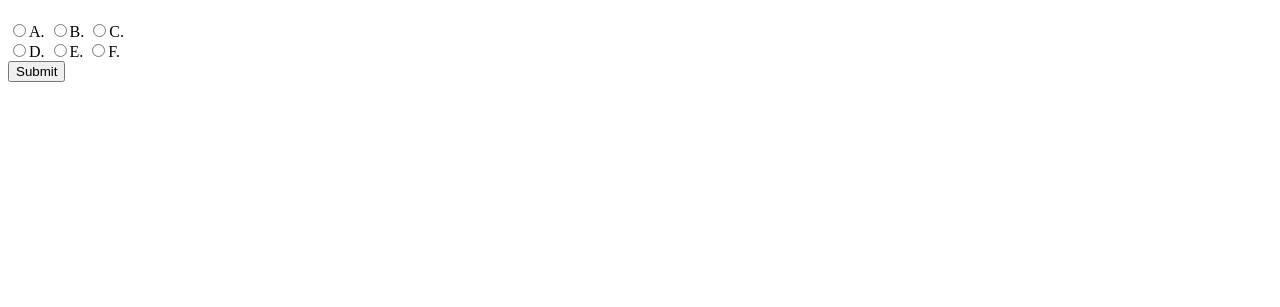
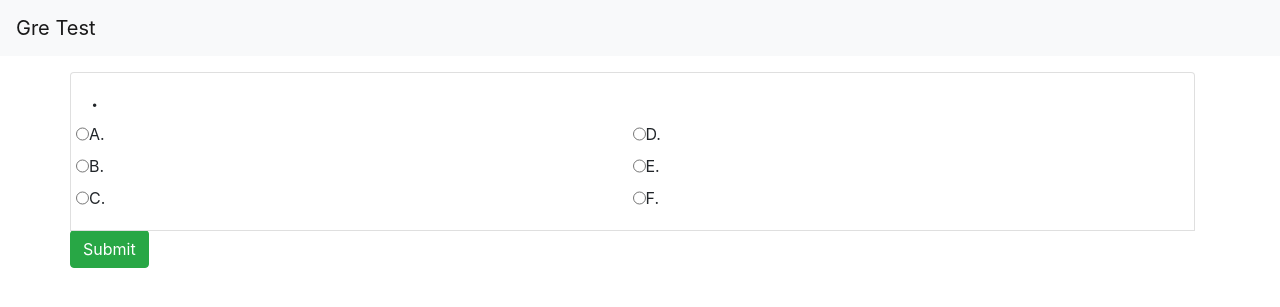
Before and after one commit to TheSithPadawan/GreProject, a Python web app: template client/templates/home.html in a window 1280 px wide. Shown: the top 307 px of the page. Run offline with Jinja, Linux system fonts and the light colour scheme; the template is opened without the code that fills it, so the values that code supplies are empty; some libraries are stand-ins or nearby versions.

Commit message:
Update home.html

```diff
--- a/client/templates/home.html
+++ b/client/templates/home.html
@@ -3,25 +3,41 @@
 <head>
   <title>Page Title</title>
   <script src="https://ajax.googleapis.com/ajax/libs/angularjs/1.6.10/angular.min.js"></script>
+  <script src="https://code.jquery.com/jquery-3.3.1.slim.min.js" integrity="sha384-q8i/X+965DzO0rT7abK41JStQIAqVgRVzpbzo5smXKp4YfRvH+8abtTE1Pi6jizo" crossorigin="anonymous"></script>
+  <script src="https://cdnjs.cloudflare.com/ajax/libs/popper.js/1.14.3/umd/popper.min.js" integrity="sha384-ZMP7rVo3mIykV+2+9J3UJ46jBk0WLaUAdn689aCwoqbBJiSnjAK/l8WvCWPIPm49" crossorigin="anonymous"></script>
+  <script src="https://stackpath.bootstrapcdn.com/bootstrap/4.1.1/js/bootstrap.min.js" integrity="sha384-smHYKdLADwkXOn1EmN1qk/HfnUcbVRZyYmZ4qpPea6sjB/pTJ0euyQp0Mk8ck+5T" crossorigin="anonymous"></script>
+  <link rel="stylesheet" href="https://stackpath.bootstrapcdn.com/bootstrap/4.1.1/css/bootstrap.min.css" integrity="sha384-WskhaSGFgHYWDcbwN70/dfYBj47jz9qbsMId/iRN3ewGhXQFZCSftd1LZCfmhktB" crossorigin="anonymous">
+  <meta name="viewport" content="width=device-width, initial-scale=1, shrink-to-fit=no">
 </head>
 <body>
-	<div ng-app="app" ng-controller="MainCtrl" class="list-group">
+	<nav class="navbar navbar-expand-lg navbar-light bg-light">
+		<a class="navbar-brand" href="#">Gre Test</a>
+	</nav>
+	<div ng-app="app" ng-controller="MainCtrl" class="list-group container">
+		<section>
+			<div><p ng-bind-html="result"></p></div>
+		</section>
 		<form name="myForm">
 		    <div class="list-group-item">
-		    	<h4 class="list-group-item-heading">{{messages.question}}</h4>
-				<label><input type="radio" value="A" ng-model="answers.value1">A. {{messages.options[0].A}}</label>
-				<label><input type="radio" value="B" ng-model="answers.value1">B. {{messages.options[1].B}}</label>
-				<label><input type="radio" value="C" ng-model="answers.value1">C. {{messages.options[2].C}}</label>
-				<br>
-				<label><input type="radio" value="D" ng-model="answers.value2">D. {{messages.options[3].D}}</label>
-				<label><input type="radio" value="E" ng-model="answers.value2">E. {{messages.options[4].E}}</label>
-				<label><input type="radio" value="F" ng-model="answers.value2">F. {{messages.options[5].F}}</label>
+		    	<h4 class="list-group-item-heading">{{messages.id}}. {{messages.question}}</h4>
+		    	<div class="row">
+		    		<div class="col-sm">
+						<label class="row"><input type="radio" value="A" ng-model="answers.value1">A. {{messages.options[0].A}}</label>
+						<label class="row"><input type="radio" value="B" ng-model="answers.value1">B. {{messages.options[1].B}}</label>
+						<label class="row"><input type="radio" value="C" ng-model="answers.value1">C. {{messages.options[2].C}}</label>
+					</div>
+					<div class="col-sm">
+						<label class="row"><input type="radio" value="D" ng-model="answers.value2">D. {{messages.options[3].D}}</label>
+						<label class="row"><input type="radio" value="E" ng-model="answers.value2">E. {{messages.options[4].E}}</label>
+						<label class="row"><input type="radio" value="F" ng-model="answers.value2">F. {{messages.options[5].F}}</label>
+					</div>
+				</div>
 		    </div>
 			<button type="submit" class="btn btn-success" ng-click="submit()">Submit</button>
 		</form>
 
 		<section>
-			<div><p ng-bind-html="result"></p></div>
+			<br>
 			<div><p ng-bind-html="solution"></p></div>
 			<div><p ng-bind-html="nextone"></p></div>
 		</section>
@@ -47,15 +63,15 @@
 			 	if($scope.answers.value1 == $scope.references.answer1 && $scope.answers.value2 == $scope.references.answer2){
 			 		// the answer is right
 			 		console.log("you are right");
-			 		$scope.result =  $sce.trustAsHtml("<div> You are right </div>");
+			 		$scope.result =  $sce.trustAsHtml('<div class="alert alert-success" role="alert"> You are right </div>');
 			 	}else{
 			 		//the answer is wrong
 			 		console.log("you are wrong");
-			 		$scope.result =  $sce.trustAsHtml("<div> You are wrong </div>");
+			 		$scope.result =  $sce.trustAsHtml('<div class="alert alert-danger" role="alert"> You are wrong </div>');
 			 		$scope.solution = $sce.trustAsHtml('<div> The correct answer is ' + $scope.references.answer1 + ' & ' + $scope.references.answer2 + '</div>');
 			 	}
 			 	// replace http://google.com with your link to /one_question
-		 		$scope.solution = $sce.trustAsHtml('<a href="http://google.com" class="button">Pick Random One</a>');
+		 		$scope.nextone = $sce.trustAsHtml('<a href="http://google.com" class="btn btn-primary">Pick Random One</a>');
 			},function (error){
 
 			});
```
